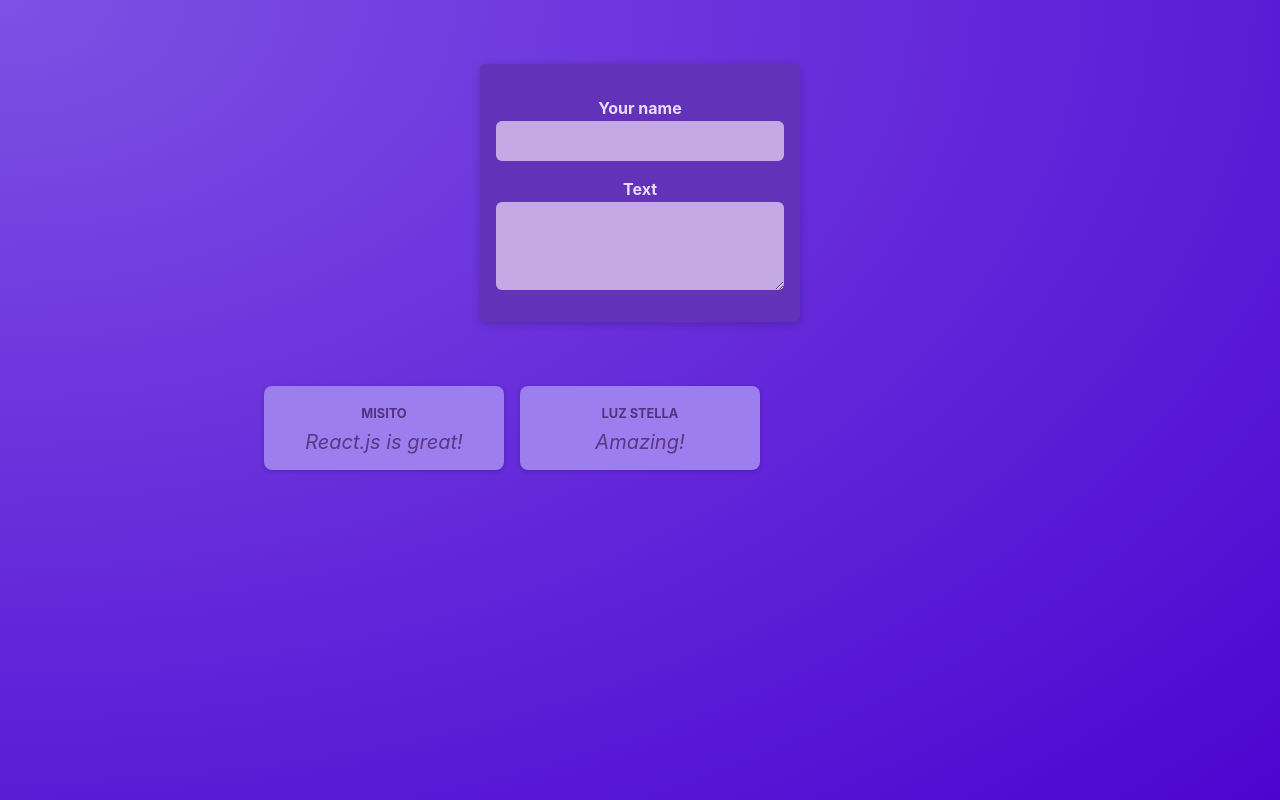
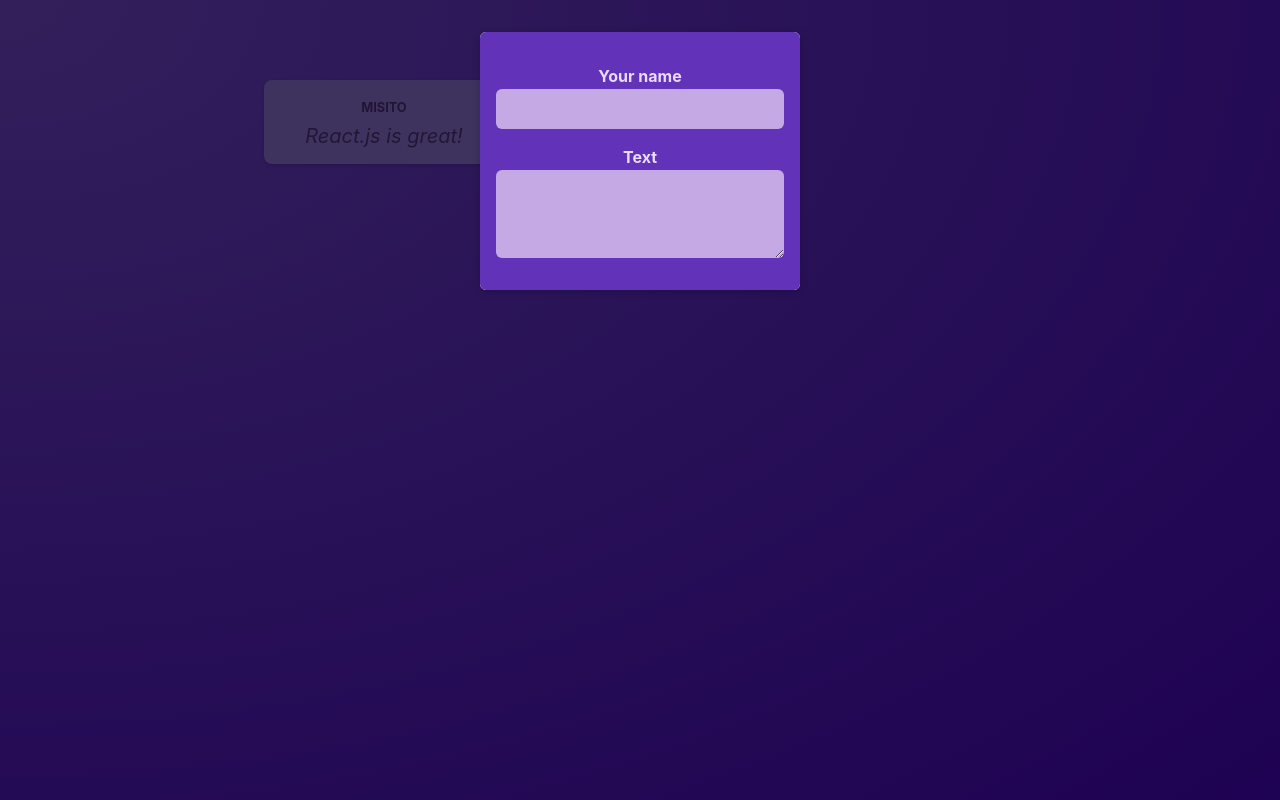
Before and after one commit to lssotog/react-poster-app, a React (Vite) app: page / in a window 1280 px wide. Built offline with nearby package versions, Linux system fonts and the light colour scheme.

Commit message:
The Special "children" Prop

```diff
--- /dev/null
+++ b/src/components/Modal.jsx
@@ -0,0 +1,12 @@
+import classes from "./Modal.module.css";
+
+export const Modal = ({ children }) => {
+  return (
+    <>
+      <div className={classes.backdrop} />
+      <dialog open className={classes.modal}>
+        {children}
+      </dialog>
+    </>
+  );
+};
--- /dev/null
+++ b/src/components/Modal.module.css
@@ -0,0 +1,18 @@
+.backdrop {
+  position: fixed;
+  top: 0;
+  left: 0;
+  width: 100%;
+  height: 100vh;
+  background-color: rgba(0, 0, 0, 0.6);
+  z-index: 1;
+}
+
+.modal {
+  border: none;
+  border-radius: 6px;
+  box-shadow: 0 2px 8px rgba(0, 0, 0, 0.2);
+  padding: 0;
+  overflow: hidden;
+  z-index: 1;
+}
--- a/src/components/NewPost.jsx
+++ b/src/components/NewPost.jsx
@@ -1,15 +1,15 @@
 import classes from "./NewPost.module.css";
 
-function NewPost(props) {
+function NewPost({ onAuthorChange, onBodyChange }) {
   return (
     <form className={classes.form}>
       <p>
         <label htmlFor="name">Your name</label>
-        <input type="text" id="name" required onChange={props.onAuthorChange} />
+        <input type="text" id="name" required onChange={onAuthorChange} />
       </p>
       <p>
         <label htmlFor="body">Text</label>
-        <textarea id="body" required rows={3} onChange={props.onBodyChange} />
+        <textarea id="body" required rows={3} onChange={onBodyChange} />
       </p>
     </form>
   );
--- a/src/components/NewPost.module.css
+++ b/src/components/NewPost.module.css
@@ -2,9 +2,6 @@
   background-color: #6233b9;
   padding: 1rem;
   width: 20rem;
-  margin: 2rem auto;
-  border-radius: 6px;
-  box-shadow: 0 2px 8px rgba(0, 0, 0, 0.2);
 }
 
 .form label {
--- a/src/components/Post.jsx
+++ b/src/components/Post.jsx
@@ -1,10 +1,10 @@
 import classes from "./Post.module.css";
 
-export const Post = (props) => {
+export const Post = ({ author, body }) => {
   return (
     <li className={classes.post}>
-      <p className={classes.author}>{props.author}</p>
-      <p className={classes.text}>{props.body}</p>
+      <p className={classes.author}>{author}</p>
+      <p className={classes.text}>{body}</p>
     </li>
   );
 };
--- a/src/components/PostList.jsx
+++ b/src/components/PostList.jsx
@@ -1,7 +1,8 @@
 import { useState } from "react";
+import classes from "./PostList.module.css";
 import NewPost from "./NewPost";
 import { Post } from "./Post";
-import classes from "./PostList.module.css";
+import { Modal } from "./Modal";
 
 export const PostList = () => {
   const [enteredBody, setEnteredBody] = useState("React.js is great!");
@@ -17,10 +18,13 @@
 
   return (
     <>
-      <NewPost
-        onBodyChange={bodyChangeHandler}
-        onAuthorChange={AuthorChangeHandler}
-      />
+      <Modal>
+        <NewPost
+          onBodyChange={bodyChangeHandler}
+          onAuthorChange={AuthorChangeHandler}
+        />
+      </Modal>
+
       <ul className={classes.posts}>
         <Post author={enteredAuthor} body={enteredBody} />
         <Post author="Luz Stella" body="Amazing!" />
```
